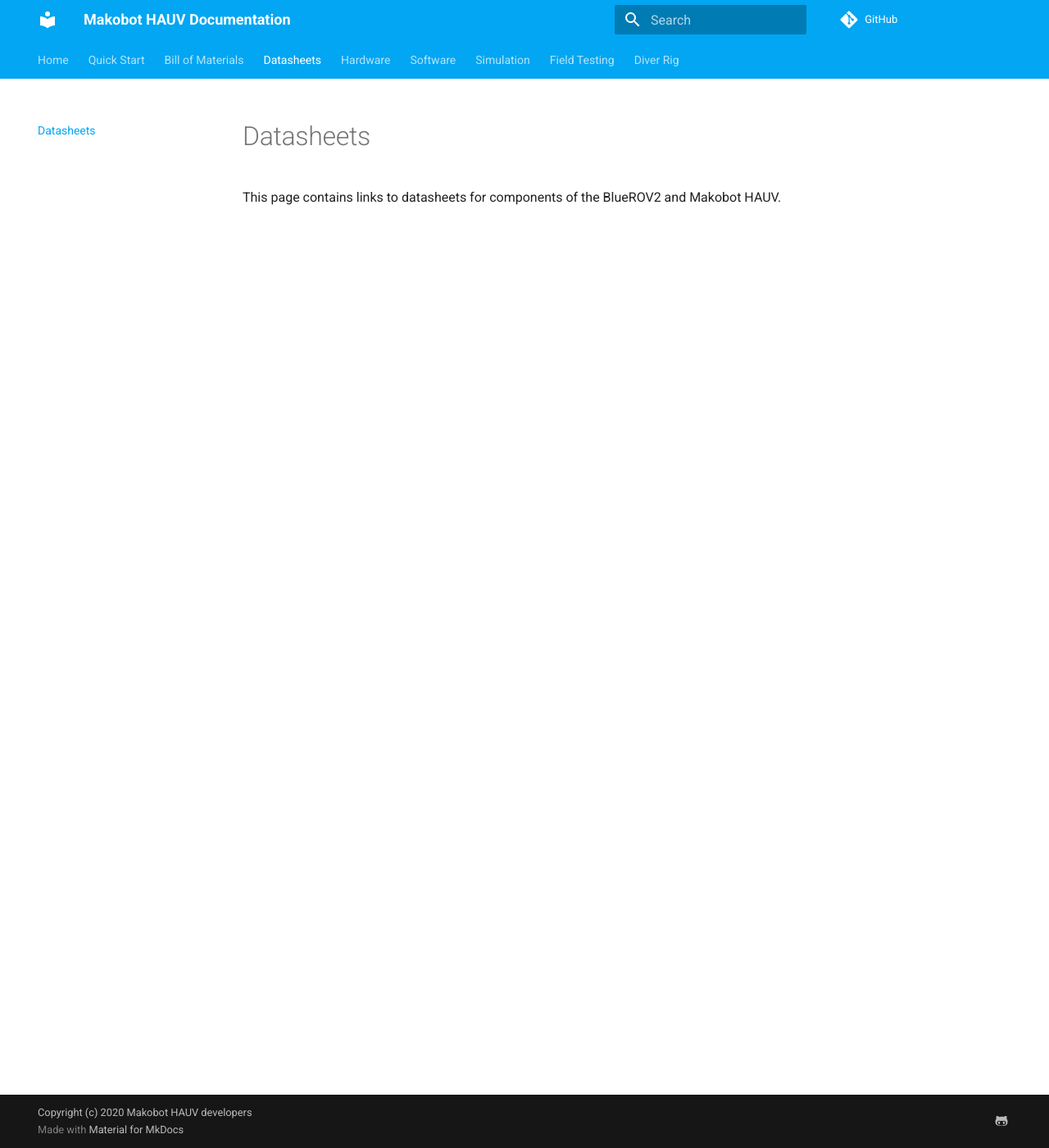
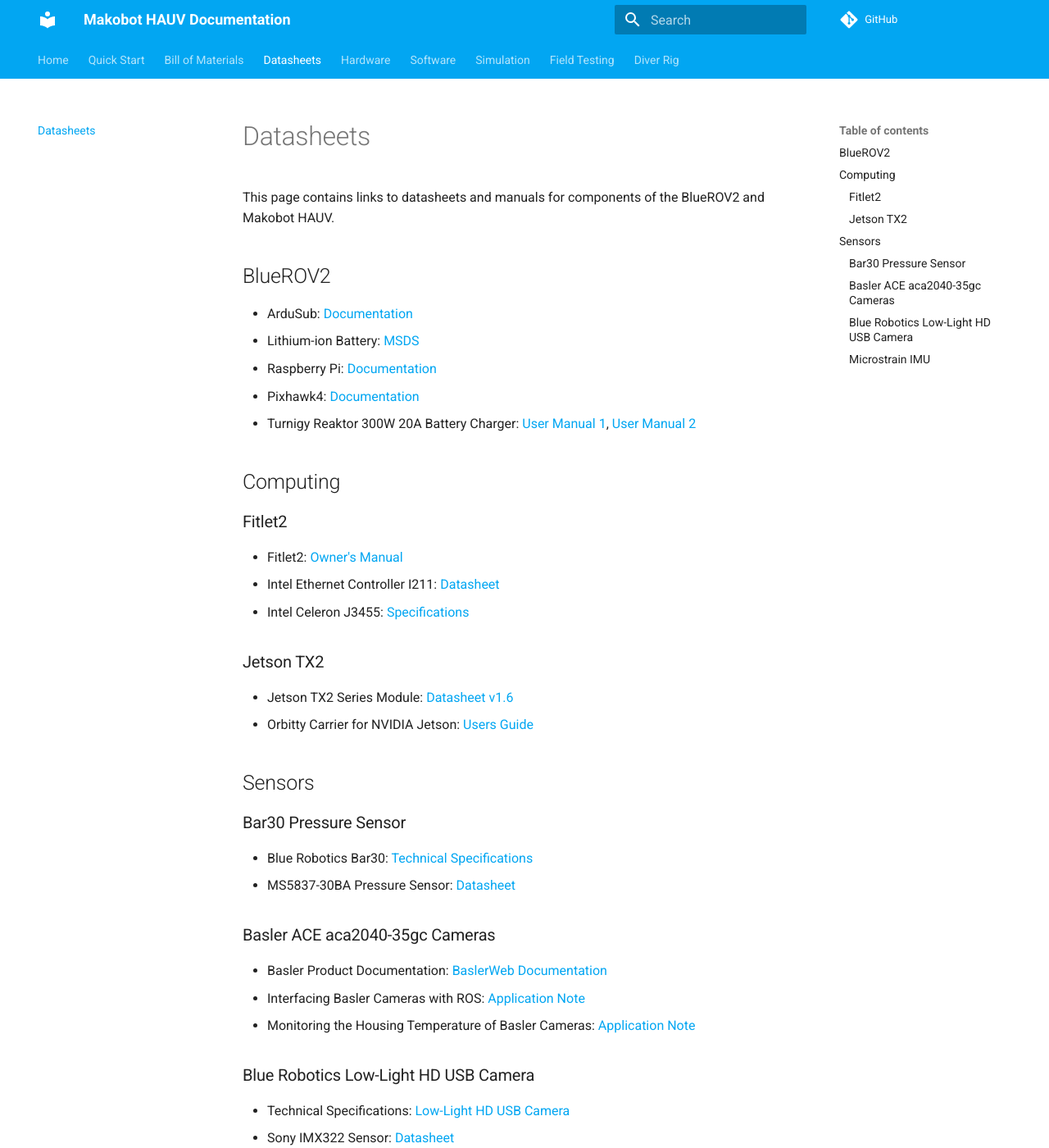
Before and after one commit to makobot-hauv/makobot-docs, an MkDocs documentation site: the page built from docs/datasheets.md, in a window 1280 px wide and 1400 px high. Shown: the whole window at 82% size. Built offline with MkDocs 1.6.1 and Material for MkDocs 9.7.7, drawn with Linux system fonts in a browser that asks for light colours; some of the changed text lies outside the part shown.

Commit message:
add links to datasheets

```diff
--- a/docs/datasheets.md
+++ b/docs/datasheets.md
@@ -1,3 +1,49 @@
 # Datasheets
 
-This page contains links to datasheets for components of the BlueROV2 and Makobot HAUV.
+This page contains links to datasheets and manuals for components of the BlueROV2 and Makobot HAUV.
+
+## BlueROV2
+
+* ArduSub: [Documentation](https://www.ardusub.com/)
+* Lithium-ion Battery: [MSDS](https://github.com/makobot-hauv/makobot-docs/raw/master/datasheets/bluerov2/TCT-MSDS.pdf)
+* Raspberry Pi: [Documentation](https://www.raspberrypi.org/documentation/)
+* Pixhawk4: [Documentation](https://docs.px4.io/v1.9.0/en/flight_controller/pixhawk4.html)
+* Turnigy Reaktor 300W 20A Battery Charger: [User Manual 1](https://github.com/makobot-hauv/makobot-docs/raw/master/datasheets/bluerov2/BATTERY-CHARGER-0620AC-R1-Turnigy-Manual.pdf), [User Manual 2](https://github.com/makobot-hauv/makobot-docs/raw/master/datasheets/bluerov2/turnigy-reaktor-manual.pdf)
+
+## Computing
+
+### Fitlet2
+
+* Fitlet2: [Owner's Manual](https://github.com/makobot-hauv/makobot-docs/raw/master/datasheets/fitlet2/fitlet2-owners-manual.pdf)
+* Intel Ethernet Controller I211: [Datasheet](https://github.com/makobot-hauv/makobot-docs/raw/master/datasheets/fitlet2/i211-ethernet-controller-datasheet.pdf)
+* Intel Celeron J3455: [Specifications](https://github.com/makobot-hauv/makobot-docs/raw/master/datasheets/fitlet2/Intel_Celeron_J3455_SpecificationsChart_2020_07_22.pdf)
+
+### Jetson TX2
+
+* Jetson TX2 Series Module: [Datasheet v1.6](https://github.com/makobot-hauv/makobot-docs/raw/master/datasheets/jetson-tx2/Jetson_TX2_Series_Module_DataSheet_v1.6.pdf)
+* Orbitty Carrier for NVIDIA Jetson: [Users Guide](https://github.com/makobot-hauv/makobot-docs/raw/master/datasheets/jetson-tx2/CT-Orbitty-ASG003_Manual.pdf)
+
+## Sensors
+
+### Bar30 Pressure Sensor
+
+* Blue Robotics Bar30: [Technical Specifications](https://bluerobotics.com/store/sensors-sonars-cameras/sensors/bar30-sensor-r1/)
+* MS5837-30BA Pressure Sensor: [Datasheet](https://www.te.com/commerce/DocumentDelivery/DDEController?Action=showdoc&DocId=Data+Sheet%7FMS5837-30BA%7FB1%7Fpdf%7FEnglish%7FENG_DS_MS5837-30BA_B1.pdf%7FCAT-BLPS0017)
+
+
+### Basler ACE aca2040-35gc Cameras
+
+* Basler Product Documentation: [BaslerWeb Documentation](https://docs.baslerweb.com/)
+* Interfacing Basler Cameras with ROS: [Application Note](https://github.com/makobot-hauv/makobot-docs/raw/master/datasheets/basler-aca2040-35gc/Interfacing_Basler_Cameras_with_ROS.pdf)
+* Monitoring the Housing Temperature of Basler Cameras: [Application Note](https://github.com/makobot-hauv/makobot-docs/raw/master/datasheets/basler-aca2040-35gc/AW00138003000_Application_Note_Monitoring_the_housing_temperature_of_Basler_ace_cameras.pdf)
+
+### Blue Robotics Low-Light HD USB Camera
+
+* Technical Specifications: [Low-Light HD USB Camera](https://bluerobotics.com/store/sensors-sonars-cameras/cameras/cam-usb-low-light-r1/)
+* Sony IMX322 Sensor: [Datasheet](https://github.com/makobot-hauv/makobot-docs/raw/master/datasheets/low-light-hd-cam/Sony_IMX322.pdf)
+
+
+### Microstrain IMU
+
+* Microstrain 3DM-CX5-10 IMU: [Datasheet](https://github.com/makobot-hauv/makobot-docs/raw/master/datasheets/microstrain/3dm-cx5-10_datasheet_8400-0114_1.pdf)
+* Microstrain 3DM-GX3-25 IMU (Legacy): [Datasheet](https://github.com/makobot-hauv/makobot-docs/raw/master/datasheets/microstrain/3DM-GX3-25-Attitude-Heading-Reference-System-Data-Sheet.pdf)
```
